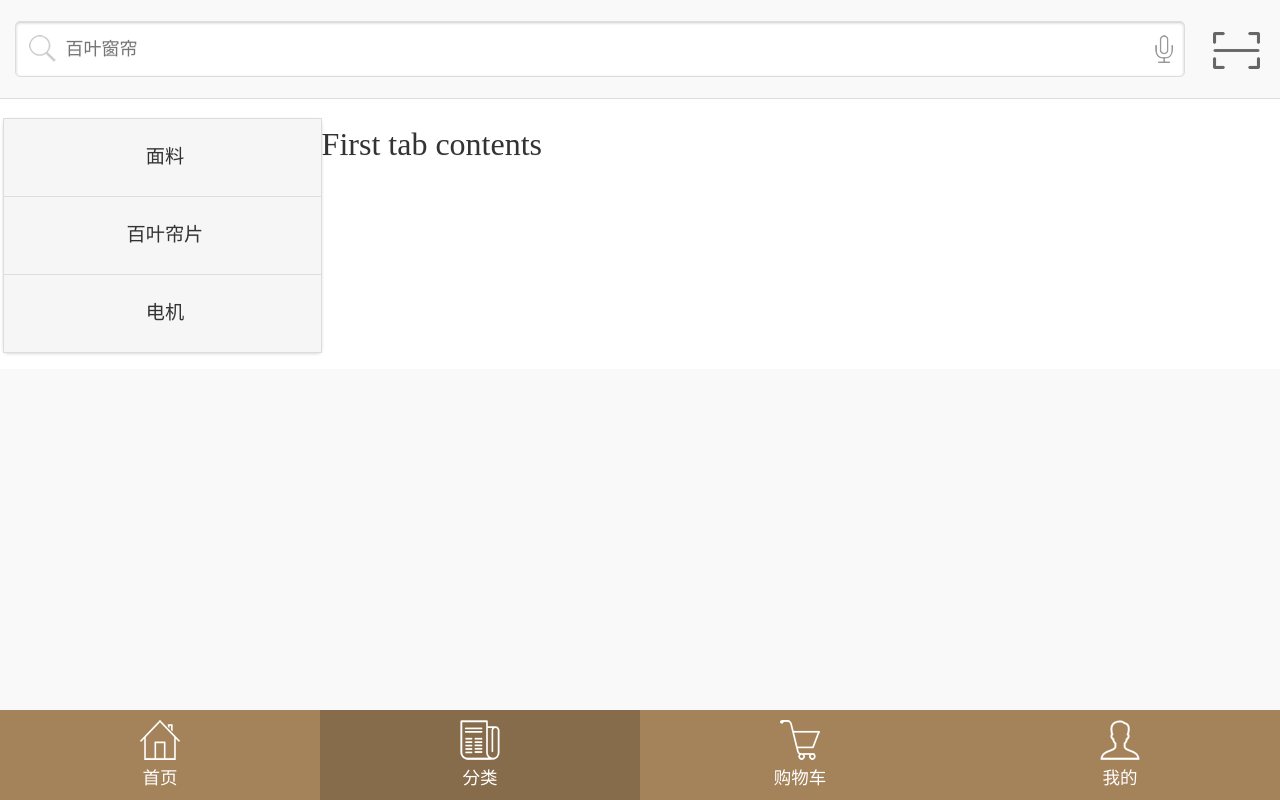
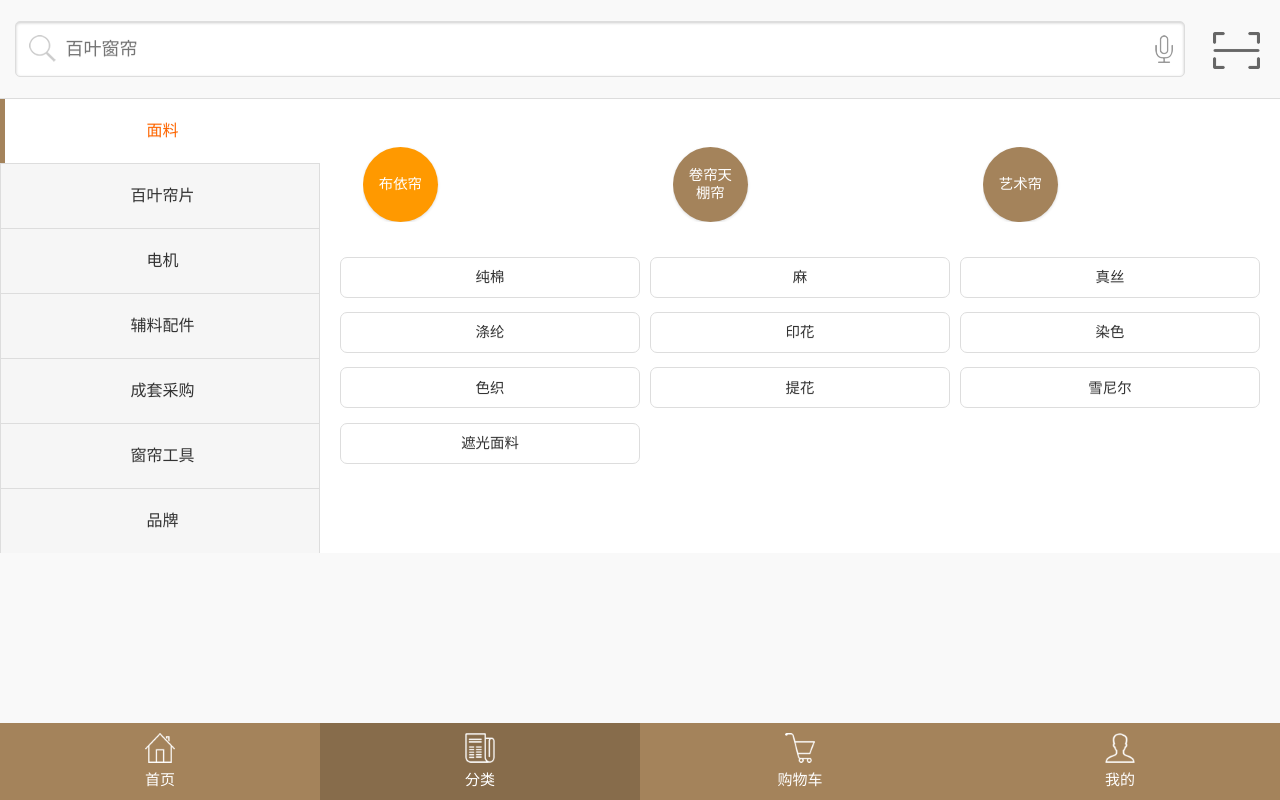
Before and after one commit to mengxk/-, a plain HTML site: page webContent/分类.html in a window 1280 px wide. Drawn offline with Linux system fonts and the light colour scheme.

Commit message:
分类页面

```diff
--- a/css/320.css
+++ b/css/320.css
@@ -1 +1,3 @@
 #main .ui-grid-lmsc .ui-link .box-img{ padding:18% 0;}
+#main .tab-content-fenlei .ui-grid-header a{padding:5px; width:50px; height:50px; }
+#footer a img{ width:30px; height:30px;}
--- a/css/375.css
+++ b/css/375.css
@@ -1 +1,3 @@
 #main .ui-grid-lmsc .ui-link .box-img{ padding:25% 0;}
+#main .tab-content-fenlei .ui-grid-header a{padding:5px; width:55px; height:55px; }
+#footer a img{ width:30px; height:30px;}
--- a/css/414.css
+++ b/css/414.css
@@ -1 +1,3 @@
 #main .ui-grid-lmsc .ui-link .box-img{ padding:20px 0; border-radius: 200px;}
+#main .tab-content-fenlei .ui-grid-header a{padding:10px; width:55px; height:55px; }
+#footer a img{ width:30px; height:30px;}
--- a/css/main.css
+++ b/css/main.css
@@ -1,11 +1,15 @@
 /*base*/
 body { font-family: "microsoft yahei"; font-weight:normal;}
 *{ font-weight:normal; font-family: "microsoft yahei";}
+ul{ list-style:none;}
 .fl { float: left; display: inline; }
 .fr { float: right; display: inline; }
 .w { width: 100%; }
 .overflow { overflow: hidden; }
 .table-cell{ display:table-cell; vertical-align: middle;}
+.fade{ opacity:0;filter: alpha(opacity:0); display:none;}
+.active{ opacity:1; filter: alpha(opacity:100); display:block;}
+
 /*bg*/
 .bg-A48{ background:#A4835B!important;}
 .bg-099{ background:#009999!important;}
@@ -17,6 +21,7 @@ body { font-family: "microsoft yahei"; font-weight:normal;}
 .bg-c69{ background:#cc6699!important;}
 
 /*margin padding*/
+.ml-25{ margin-left:25%;}
 .p0{ padding:0!important;}
 
 /*reset*/
@@ -94,13 +99,19 @@ body .ui-icon-lmsc{background:#fff;}
 #footer .ui-bar .ui-link{ margin:0; padding:0.8em 0; width:100%; border:none; border-radius: 0; background:#A4835B;}
 #footer .ui-bar .ui-link:hover,
 #footer .ui-bar .selected{ background:#876C4B;}
-#footer .ui-bar .ui-link p{ margin:0.2em 0 0 0; text-shadow: none;; font-size:1.4em; color:#fff; font-weight:normal; font-family: "微软雅黑";}
+#footer .ui-bar .ui-link p{ margin:0.2em 0 0 0; text-shadow: none; font-size:1.2em; color:#fff; font-weight:normal; font-family: "微软雅黑";}
 #footer .ui-grid-c>div{ border:none;}
 
 /*分类*/
-#main .ui-listview-fenlei{ width:25%;}
-#main .ui-listview-fenlei a{padding:0; padding-left:5px; border-radius: 0; line-height:4em; font-weight:normal; text-align:center; font-size:1.2em;font-family: "microsoft yahei";}
-#main .ui-listview-fenlei a:after{ display:none;}
-#main .ui-listview-fenlei a.ui-btn-active{ background:#fff; padding:0; color:#f60; border:none; border-left:5px solid #A4835B;}
-#main .ui-listview-fenlei a.ui-btn:focus{box-shadow: 0 0 12 #ddd;}
-#main .box-fenlei{ margin-left:25%;}
+#main .ui-listview-fenlei{ width:25%; overflow:hidden; margin:0;}
+#main .ui-listview-fenlei li{ float:left; width:100%; margin:0;}
+#main .ui-listview-fenlei a{padding:0 0 0 5px; margin:0; border-radius: 0; line-height:4em; font-weight:normal; text-align:center; font-size:1em;font-family: "microsoft yahei"; border-bottom:none;}
+#main .ui-listview-fenlei li.active a{background:#fff; padding:0; color:#f60; border:none; border-left:5px solid #A4835B;}
+#main .ui-listview-fenlei li.active a:focus{box-shadow: 0 0 12 #ddd;}
+#main .tab-content-fenlei{ padding:20px 15px;}
+#main .tab-content-fenlei .ui-grid-header .ui-bar{ background:#fff;}
+#main .tab-content-fenlei .ui-grid-header a{ display:table-cell; vertical-align: middle; color:#fff; font-weight: normal; border-radius: 100px; white-space: normal; background:#A4835B; font-size:0.9em;}
+#main .tab-content-fenlei .ui-grid-header>div{ padding:3%;}
+#main .tab-content-fenlei .ui-grid-body>div{ padding: 0 5px;}
+#main .tab-content-fenlei .ui-grid-body .ui-bar{ background:#fff;}
+#main .tab-content-fenlei .ui-grid-body a{ border-radius: 7px; background:#fff; font-weight: normal; box-shadow: none; font-size:0.9em; text-overflow: clip;};
--- a/webContent/分类.html
+++ b/webContent/分类.html
@@ -39,29 +39,109 @@
 
 			<!-- main start -->
 			<div id="main" role="main" class="ui-content p0">
-				<div data-role="tabs" class="ui-tabs ui-widget ui-widget-content ui-corner-all ui-tabs-fenlei">
-					<ul data-role="listview" data-inset="true" class="fl tablist-left ui-listview ui-listview-inset ui-corner-all ui-shadow ui-tabs-nav ui-helper-reset ui-helper-clearfix ui-widget-header ui-listview-fenlei" role="tablist">
-						<li class="ui-first-child ui-state-default ui-corner-top ui-tabs-active ui-state-active" role="tab" tabindex="0" aria-controls="one" aria-labelledby="ui-id-4" aria-selected="true"><a href="#one" data-ajax="false" class="ui-btn ui-btn-icon-right ui-icon-carat-r ui-tabs-anchor" role="presentation" tabindex="-1" id="ui-id-4">面料</a></li>
-						<li class="ui-state-default ui-corner-top" role="tab" tabindex="-1" aria-controls="two" aria-labelledby="ui-id-5" aria-selected="false"><a href="#two" data-ajax="false" class="ui-btn ui-btn-icon-right ui-icon-carat-r ui-tabs-anchor" role="presentation" tabindex="-1" id="ui-id-5">百叶帘片</a></li>
-						<li class="ui-last-child ui-state-default ui-corner-top" role="tab" tabindex="-1" aria-controls="ui-tabs-2" aria-labelledby="ui-id-6" aria-selected="false"><a href="ajax-content-ignore.html" data-ajax="false" class="ui-btn ui-btn-icon-right ui-icon-carat-r ui-tabs-anchor" role="presentation" tabindex="-1" id="ui-id-6">电机</a></li>
-					</ul>
-					<div class="box-fenlei">
-						<div id="one" class="ui-body-d tablist-content ui-tabs-panel ui-widget-content ui-corner-bottom" aria-labelledby="ui-id-4" role="tabpanel" aria-expanded="true" aria-hidden="false">
-							<h1>First tab contents</h1>
+				<ul class="nav nav-tabs ui-listview-fenlei p0 fl">
+					<li class="active"><a class="ui-btn" href="#tab-mianliao">面料</a></li>
+					<li><a class="ui-btn" href="#tab-bylp">百叶帘片</a></li>
+					<li><a class="ui-btn" href="#tab-dianji">电机</a></li>
+					<li><a class="ui-btn" href="#tab-flpj">辅料配件</a></li>
+					<li><a class="ui-btn" href="#tab-ctcg">成套采购</a></li>
+					<li><a class="ui-btn" href="#tab-clgj">窗帘工具</a></li>
+					<li><a class="ui-btn" href="#tab-pinpai">品牌</a></li>
+				</ul>
+				<div class="tab-content ml-25 tab-content-fenlei">
+				  <div role="tabpanel" class="tab-pane fade active" id="tab-mianliao">
+				  	<div class="ui-grid-b ui-grid-header">
+						<div class="ui-block-a">
+							<div class="ui-bar ui-bar-a">
+								<a class="bg-f90" href="#">布依帘</a>
+							</div>
 						</div>
+						<div class="ui-block-b">
+							<div class="ui-bar ui-bar-a">
+								<a href="#">卷帘天棚帘</a>
+							</div>
+						</div>
+						<div class="ui-block-c">
+							<div class="ui-bar ui-bar-a">
+								<a href="#">艺术帘</a>
+							</div>
+						</div>
+					</div>
+				  	<div class="ui-grid-b ui-grid-body">
+						<div class="ui-block-a">
+							<div class="ui-bar ui-bar-a">
+								<a class="ui-btn" href="#">纯棉</a>
+							</div>
+						</div>
+						<div class="ui-block-b">
+							<div class="ui-bar ui-bar-a">
+								<a class="ui-btn" href="#">麻</a>
+							</div>
+						</div>
+						<div class="ui-block-c">
+							<div class="ui-bar ui-bar-a">
+								<a class="ui-btn" href="#">真丝</a>
+							</div>
+						</div>
+					</div>
+				  	<div class="ui-grid-b ui-grid-body">
+						<div class="ui-block-a">
+							<div class="ui-bar ui-bar-a">
+								<a class="ui-btn" href="#">涤纶</a>
+							</div>
+						</div>
+						<div class="ui-block-b">
+							<div class="ui-bar ui-bar-a">
+								<a class="ui-btn" href="#">印花</a>
+							</div>
+						</div>
+						<div class="ui-block-c">
+							<div class="ui-bar ui-bar-a">
+								<a class="ui-btn" href="#">染色</a>
+							</div>
+						</div>
+					</div>
+					<div class="ui-grid-b ui-grid-body">
+						<div class="ui-block-a">
+							<div class="ui-bar ui-bar-a">
+								<a class="ui-btn" href="#">色织</a>
+							</div>
+						</div>
+						<div class="ui-block-b">
+							<div class="ui-bar ui-bar-a">
+								<a class="ui-btn" href="#">提花</a>
+							</div>
+						</div>
+						<div class="ui-block-c">
+							<div class="ui-bar ui-bar-a">
+								<a class="ui-btn" href="#">雪尼尔</a>
+							</div>
+						</div>
+					</div>
+				  	<div class="ui-grid-b ui-grid-body">
+						<div class="ui-block-a">
+							<div class="ui-bar ui-bar-a">
+								<a class="ui-btn" href="#">遮光面料</a>
+							</div>
+						</div>
+						<div class="ui-block-b">
+							<div class="ui-bar ui-bar-a">
+							</div>
+						</div>
+						<div class="ui-block-c">
+							<div class="ui-bar ui-bar-a">
+							</div>
+						</div>
+					</div>
+				  </div>
+				  <div role="tabpanel" class="tab-pane fade" id="tab-bylp">.222.</div>
+				  <div role="tabpanel" class="tab-pane fade" id="tab-dianji">.333.</div>
+				  <div role="tabpanel" class="tab-pane fade" id="tab-flpj">.4444.</div>
+				  <div role="tabpanel" class="tab-pane fade" id="tab-ctcg">.555.</div>
+				  <div role="tabpanel" class="tab-pane fade" id="tab-clgj">.666.</div>
+				  <div role="tabpanel" class="tab-pane fade" id="tab-pinpai">.777.</div>
+				</div>
 
-						<ul id="two" class="tablist-content ui-listview ui-listview-inset ui-corner-all ui-shadow ui-tabs-panel ui-widget-content ui-corner-bottom" data-role="listview" data-inset="true" aria-labelledby="ui-id-5" role="tabpanel" aria-expanded="false" aria-hidden="true"
-						style="display: none;">
-							<li class="ui-first-child"><a href="#" class="ui-btn ui-btn-icon-right ui-icon-carat-r">Acura</a></li>
-							<li><a href="#" class="ui-btn ui-btn-icon-right ui-icon-carat-r">Audi</a></li>
-							<li><a href="#" class="ui-btn ui-btn-icon-right ui-icon-carat-r">BMW</a></li>
-							<li><a href="#" class="ui-btn ui-btn-icon-right ui-icon-carat-r">Cadillac</a></li>
-							<li class="ui-last-child"><a href="#" class="ui-btn ui-btn-icon-right ui-icon-carat-r">Ferrari</a></li>
-						</ul>
-						<div id="ui-tabs-2" class="ui-tabs-panel ui-widget-content ui-corner-bottom" aria-live="polite" aria-labelledby="ui-id-6" role="tabpanel" aria-expanded="false" aria-hidden="true" style="display: none;"></div>
-					</div>
-
-				</div>
 			</div>
 			<!-- main end -->
 
@@ -70,7 +150,7 @@
 				<div class="ui-grid-c">
 					<div class="ui-block-a">
 						<div class="ui-bar ui-bar-a">
-							<a href="">
+							<a href="index.html">
 								<img src="../images/icon-11.png" alt="首页" />
 								<p>首页</p>
 							</a>
@@ -79,7 +159,7 @@
 					<div class="ui-block-b">
 						<div class="ui-bar ui-bar-a">
 							<div class="ui-bar ui-bar-a">
-								<a class="selected" href="">
+								<a class="selected" href="分类.html">
 									<img src="../images/icon-12.png" alt="分类" />
 									<p>分类</p>
 								</a>
@@ -89,7 +169,7 @@
 					<div class="ui-block-c">
 						<div class="ui-bar ui-bar-a">
 							<div class="ui-bar ui-bar-a">
-								<a href="">
+								<a href="购物车.html">
 									<img src="../images/icon-13.png" alt="购物车" />
 									<p>购物车</p>
 								</a>
@@ -99,7 +179,7 @@
 					<div class="ui-block-d">
 						<div class="ui-bar ui-bar-a">
 							<div class="ui-bar ui-bar-a">
-								<a href="">
+								<a href="我的.html">
 									<img src="../images/icon-14.png" alt="我的" />
 									<p>我的</p>
 								</a>
@@ -112,5 +192,15 @@
 
 		</div>
 	</body>
-
+	<script>
+		$(function() {
+			$("body").on("click", ".nav-tabs>li>a", function(){
+				var $this = $(this);
+				var id = $this.attr("href");
+				var $parent = $this.closest("li");
+				$parent.addClass("active").siblings(".active").removeClass("active");
+				$(id).addClass("active").siblings(".active").removeClass("active");
+			});
+		});
+	</script>
 </html>
```
Also changed, not shown: webContent/index.html (+4 -4 lines), webContent/我的.html (added, +9 -0 lines), 购物车.html (added, +9 -0 lines).
